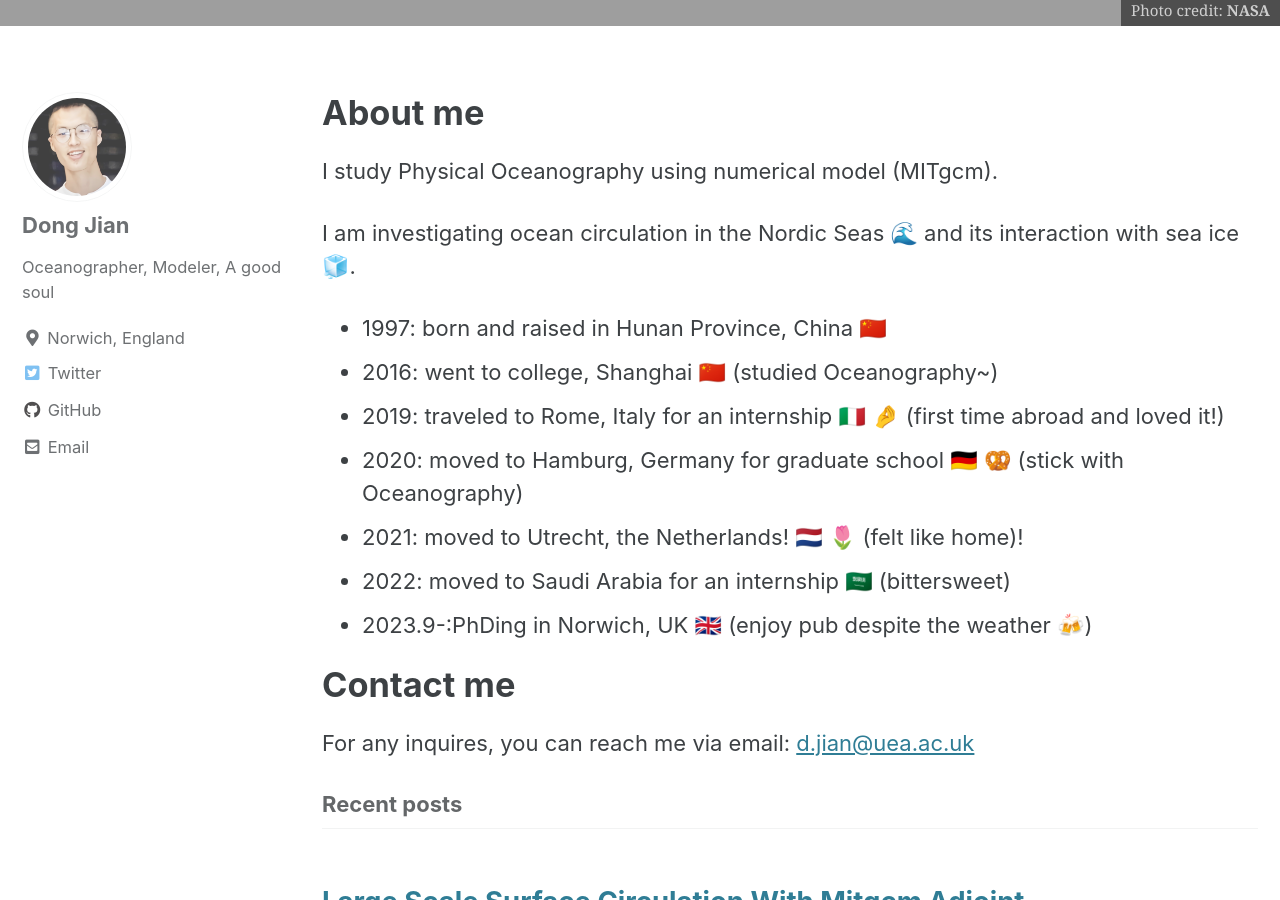
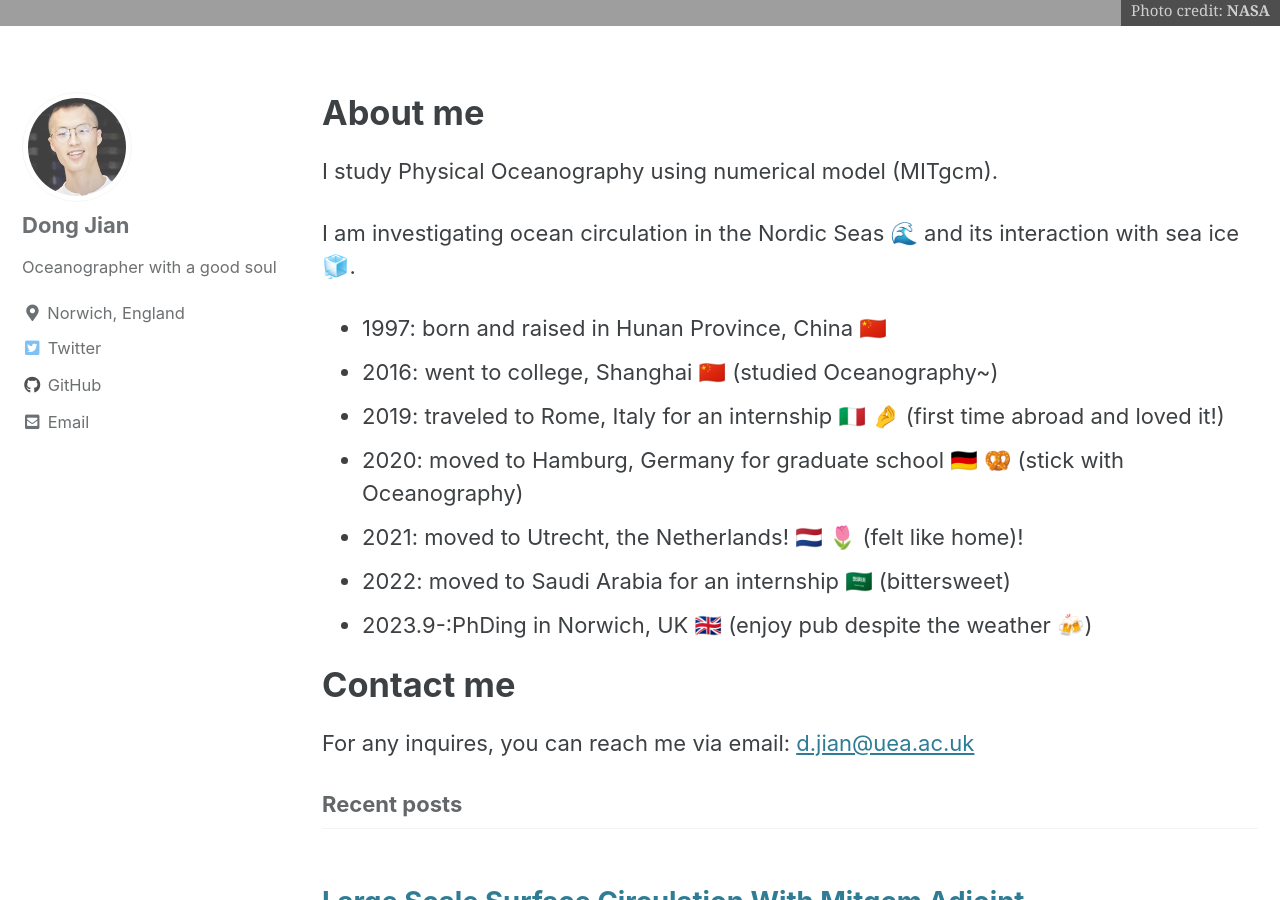
Before and after one commit to jiand1219/jiand.github.io, a Jekyll site: the page built from index.html, in a window 1280 px wide and 900 px high, scrolled down 353 px. Built offline with Jekyll 4.4.1, drawn with Linux system fonts in a browser that asks for light colours; cached includes are drawn as plain includes; a script that is not in the unit is left out; the list of posts is cut into pages by our own code; grey boxes are pictures that could not be loaded.

Commit message:
Update _config.yml

```diff
--- a/_config.yml
+++ b/_config.yml
@@ -107,7 +107,7 @@ analytics:
 author:
   name             : "Dong Jian"
   avatar           : "/assets/images/88x88.png"  # path of avatar image, e.g. "/assets/images/bio-photo.jpg"
-  bio              : "Oceanographer, Modeler, A good soul"
+  bio              : "Oceanographer with a good soul"
   location         : "Norwich, England"
   email            : "d.jian@uea.ac.uk"
   links:
```
